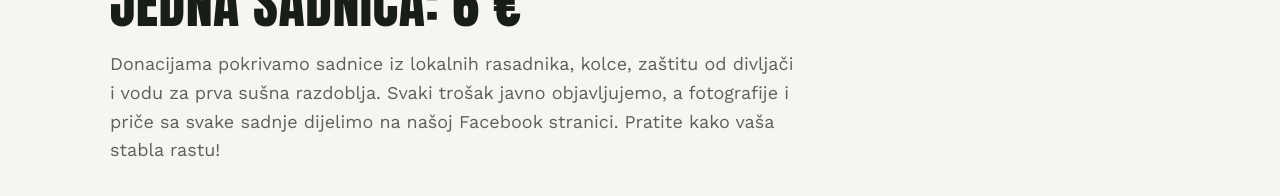
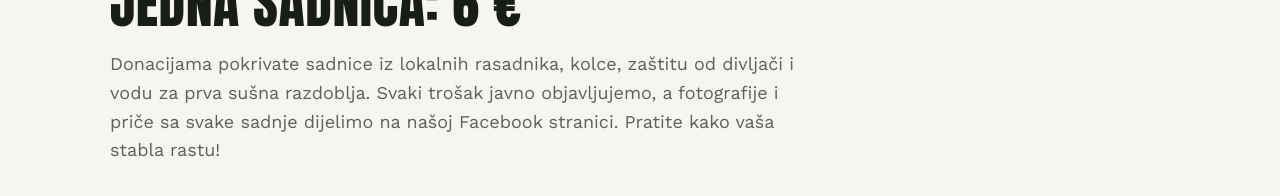
Before and after one commit to MarinaHuber/sadnja, a plain HTML site: page index.html in a window 1280 px wide. Shown: the part 1237-1433 px from the top of the page. Drawn offline with nearby package versions, Linux system fonts and the light colour scheme.

Commit message:
Donacijama pokrivate sadnice
Co-Authored-By: Claude Fable 5 <noreply@anthropic.com>

```diff
--- a/index.html
+++ b/index.html
@@ -221,7 +221,7 @@ footer a{color:var(--green-bright)}
   <div class="wrap">
     <p class="eyebrow" data-i18n="don_eyebrow">Donacije</p>
     <h2 class="section-title" data-i18n="don_title">Jedna sadnica: 6 €</h2>
-    <p class="lede" data-i18n="don_lede">Donacijama pokrivamo sadnice iz lokalnih rasadnika, kolce, zaštitu od divljači i vodu za prva sušna razdoblja. Svaki trošak javno objavljujemo, a fotografije i priče sa svake sadnje dijelimo na našoj Facebook stranici. Pratite kako vaša stabla rastu!</p>
+    <p class="lede" data-i18n="don_lede">Donacijama pokrivate sadnice iz lokalnih rasadnika, kolce, zaštitu od divljači i vodu za prva sušna razdoblja. Svaki trošak javno objavljujemo, a fotografije i priče sa svake sadnje dijelimo na našoj Facebook stranici. Pratite kako vaša stabla rastu!</p>
     <div class="tiers" id="tiers"></div>
     <div class="pay-box">
       <div class="row"><label data-i18n="lbl_recipient">Primatelj</label> <code id="bank-holder"></code></div>
@@ -480,8 +480,8 @@ const UI = {
             en:"Zone borders are approximate, for orientation only. Green intensity = share of the goal reached."},
   don_eyebrow:{hr:"Donacije", en:"Donations"},
   don_title:{hr:"Jedna sadnica: 6 €", en:"One sapling: €6"},
-  don_lede:{hr:"Donacijama pokrivamo sadnice iz lokalnih rasadnika, kolce, zaštitu od divljači i vodu za prva sušna razdoblja. Svaki trošak javno objavljujemo, a fotografije i priče sa svake sadnje dijelimo na našoj Facebook stranici. Pratite kako vaša stabla rastu!",
-            en:"Donations cover saplings from local nurseries, stakes, wildlife protection and water for the first dry seasons. We publish every expense, and share photos and stories from every planting on our Facebook page. Follow your trees as they grow!"},
+  don_lede:{hr:"Donacijama pokrivate sadnice iz lokalnih rasadnika, kolce, zaštitu od divljači i vodu za prva sušna razdoblja. Svaki trošak javno objavljujemo, a fotografije i priče sa svake sadnje dijelimo na našoj Facebook stranici. Pratite kako vaša stabla rastu!",
+            en:"Your donations cover saplings from local nurseries, stakes, wildlife protection and water for the first dry seasons. We publish every expense, and share photos and stories from every planting on our Facebook page. Follow your trees as they grow!"},
   lbl_recipient:{hr:"Primatelj", en:"Recipient"},
   lbl_desc:{hr:"Opis", en:"Description"},
   lbl_amount:{hr:"Iznos", en:"Amount"},
```
